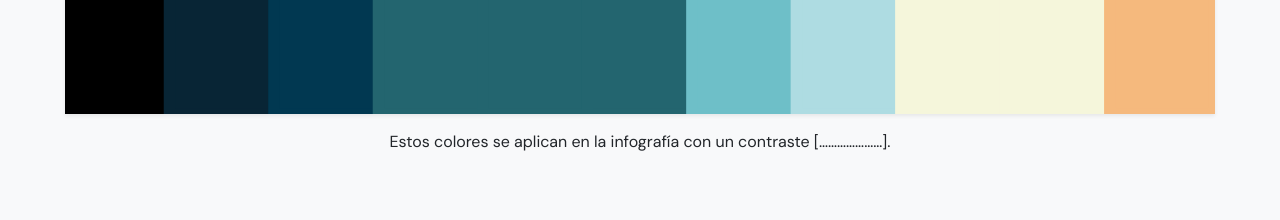
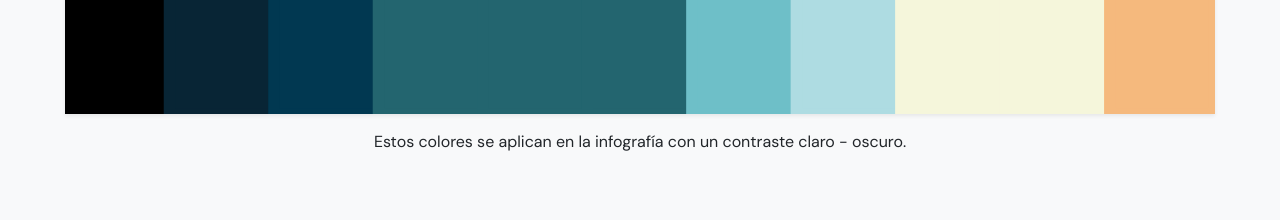
Before and after one commit to Delfin-Liso-Austral/Clase-14-versiones, a plain HTML site: page index.html in a window 1280 px wide. Shown: the part 4200-4420 px from the top of the page. Drawn offline with nearby package versions, Linux system fonts and the light colour scheme.

Commit message:
Update index.html

```diff
--- a/index.html
+++ b/index.html
@@ -60,7 +60,7 @@
                     <svg xmlns="http://www.w3.org/2000/svg" viewBox="0 0 100 20" class="shadow-sm my-3">
                         <g id="colores"></g>
                     </svg>
-                    <p class="text-center">Estos colores se aplican en la infografía con un contraste […………………].</p>
+                    <p class="text-center">Estos colores se aplican en la infografía con un contraste claro - oscuro.</p>
                     <!--LAS FUENTES TIPOGRÁFICAS-->
                     <h3 class="text-center pt-5 pb-1">Tipografías</h3>
                     <div class="row my-2 g-3">
```
